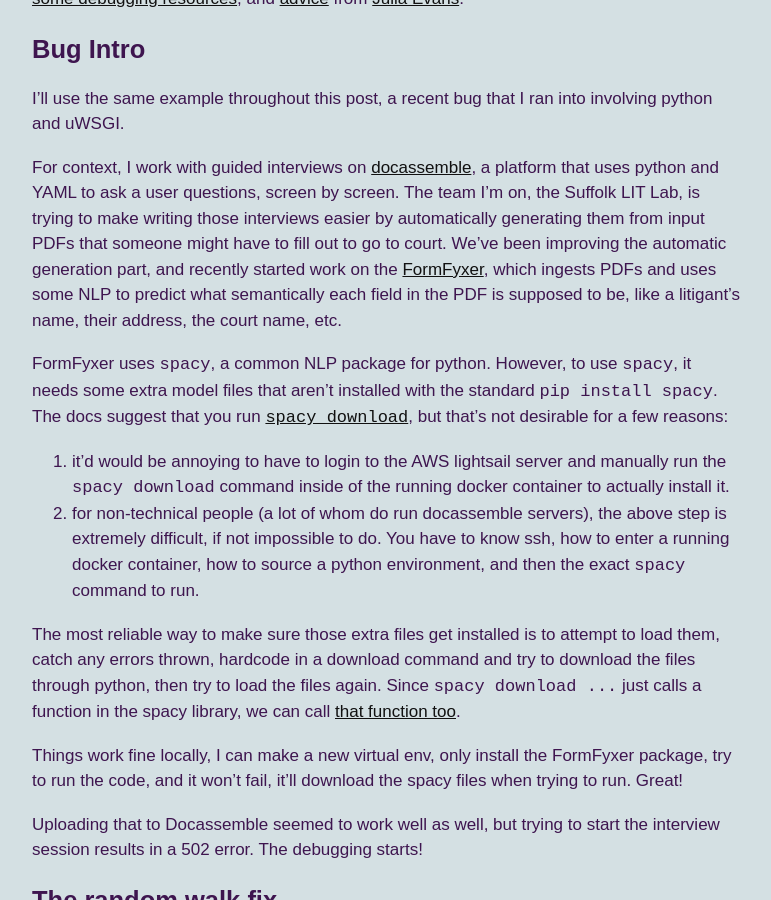
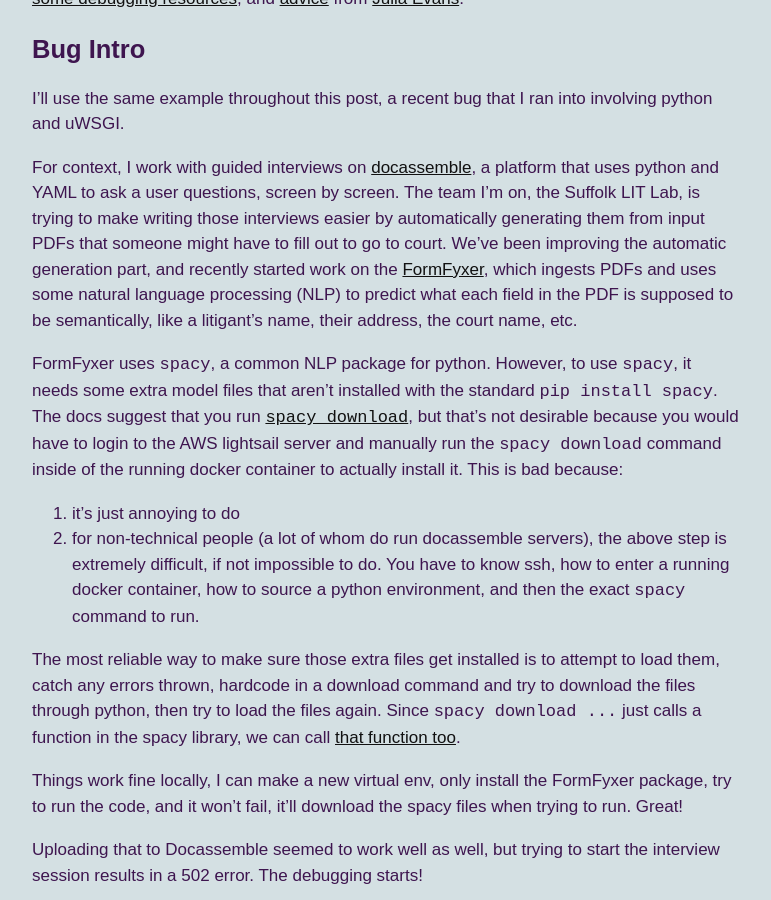
Before and after one commit to BryceStevenWilley/BryceStevenWilley.github.io, a Jekyll site: the page built from _posts/2022-03-22-uwsgi-bug-levels.md, in a window 1280 px wide and 900 px high, scrolled down 859 px. Shown: the whole window, without its empty margins (253-1024 px from the left). Built offline with Jekyll 4.4.1, drawn with Linux system fonts in a browser that asks for light colours; some of the changed text lies outside the part shown.

```diff
--- a/_posts/2022-03-22-uwsgi-bug-levels.md
+++ b/_posts/2022-03-22-uwsgi-bug-levels.md
@@ -29,10 +29,10 @@ This process works best in combination with some other advice about debugging, i
 I'll use the same example throughout this post, a recent bug that I ran into involving python and uWSGI.
 
 For context, I work with guided interviews on [docassemble](docassemble.org), a platform that uses python and YAML to ask a user questions, screen by screen. The team I'm on, the Suffolk LIT Lab, is trying to make writing those interviews easier by automatically generating them from input PDFs that someone might have to fill out to go to court.
-We've been improving the automatic generation part, and recently started work on the [FormFyxer](https://github.com/SuffolkLITLab/FormFyxer), which ingests PDFs and uses some NLP to predict what semantically each field in the PDF is supposed to be, like a litigant's name, their address, the court name, etc.
+We've been improving the automatic generation part, and recently started work on the [FormFyxer](https://github.com/SuffolkLITLab/FormFyxer), which ingests PDFs and uses some natural language processing (NLP) to predict what each field in the PDF is supposed to be semantically, like a litigant's name, their address, the court name, etc.
 
-FormFyxer uses `spacy`, a common NLP package for python. However, to use `spacy`, it needs some extra model files that aren't installed with the standard `pip install spacy`. The docs suggest that you run [`spacy download`](https://spacy.io/usage/models#download), but that's not desirable for a few reasons:
-1. it'd would be annoying to have to login to the AWS lightsail server and manually run the `spacy download` command inside of the running docker container to actually install it.
+FormFyxer uses `spacy`, a common NLP package for python. However, to use `spacy`, it needs some extra model files that aren't installed with the standard `pip install spacy`. The docs suggest that you run [`spacy download`](https://spacy.io/usage/models#download), but that's not desirable because you would have to  login to the AWS lightsail server and manually run the `spacy download` command inside of the running docker container to actually install it. This is bad because:
+1. it's just annoying to do
 2. for non-technical people (a lot of whom do run docassemble servers), the above step is extremely difficult, if not impossible to do. You have to know ssh, how to enter a running docker container, how to source a python environment, and then the exact `spacy` command to run.
 
 The most reliable way to make sure those extra files get installed is to attempt to load them, catch any errors thrown, hardcode in a download command and try to download the files through python, then try to load the files again. Since `spacy download ...` just calls a function in the spacy library, we can call [that function too](https://github.com/SuffolkLITLab/FormFyxer/blob/0b2ed81ac958b35ee4acc5972a6f6bc24b1138d6/formfyxer/lit_explorer.py#L38).
```
Also changed, not shown: other parts of _posts/2022-03-22-uwsgi-bug-levels.md (+1 -1 lines).
